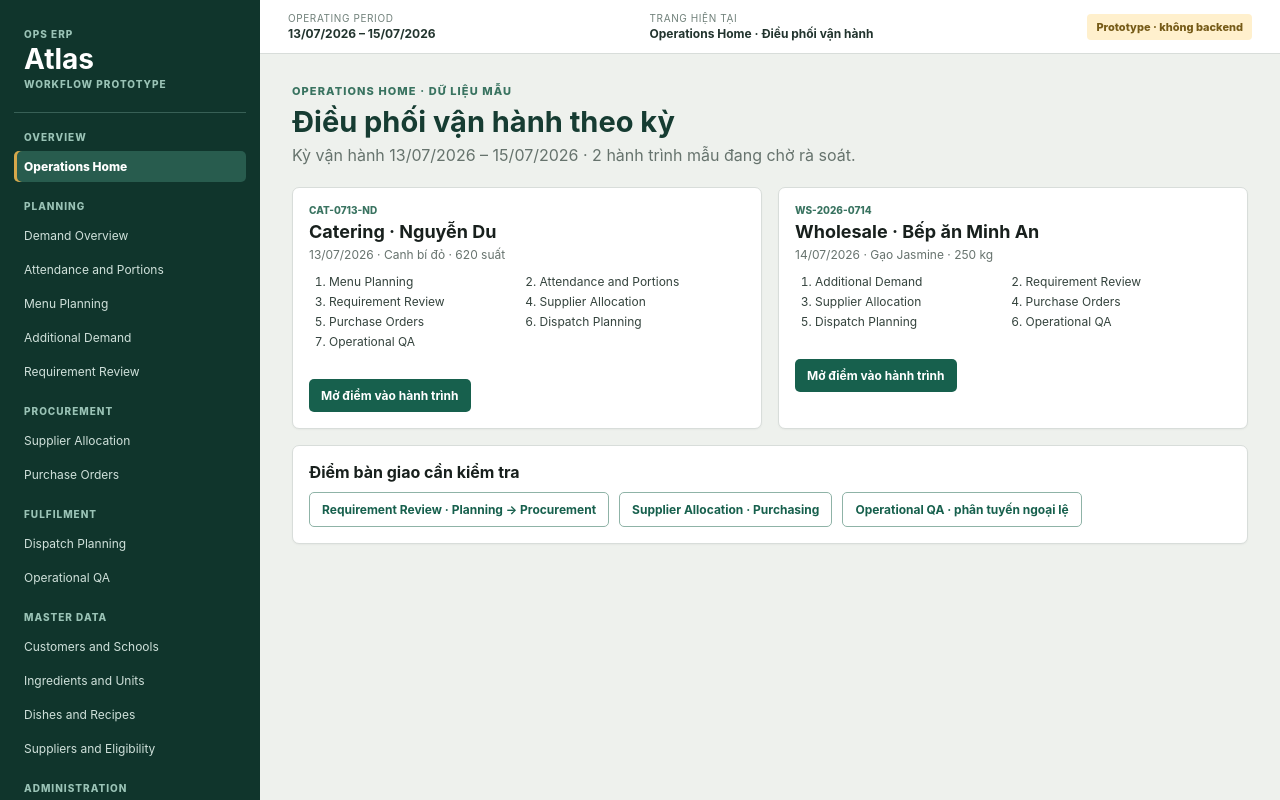
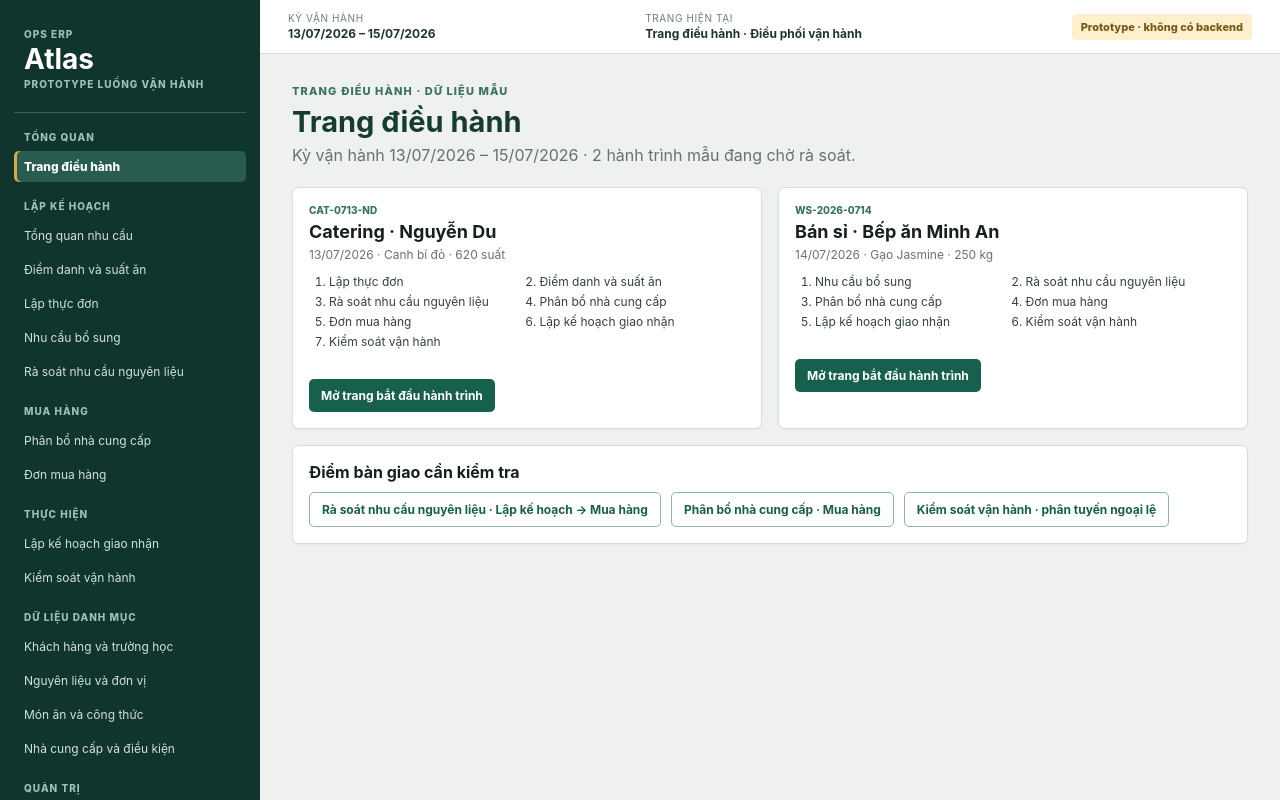
Before and after one commit to longpsu-bot/thuonghao-ops-erp, a React (Vite) app: page / in a window 1280 px wide. Built offline with nearby package versions, Linux system fonts and the light colour scheme.

Commit message:
fix: complete TASK-002A acceptance cleanup

```diff
--- a/src/modules/atlas/AtlasApp.tsx
+++ b/src/modules/atlas/AtlasApp.tsx
@@ -2,25 +2,19 @@ import { useState } from "react";
 import { PlannerWorkspacePage } from "../planner/PlannerWorkspacePage";
 import {
   atlasPages,
+  atlasGroups,
   journeys,
   type AtlasPage,
   type AtlasPageId,
 } from "./atlasConfig";
 
-const groups = [
-  "Overview",
-  "Planning",
-  "Procurement",
-  "Fulfilment",
-  "Master Data",
-  "Administration",
-];
+const journeyGroups = new Set(["Lập kế hoạch", "Mua hàng", "Thực hiện"]);
 
 function ResponsibilityPage({ page }: { page: AtlasPage }) {
   return (
     <section className="atlas-page">
       <div className="page-kicker">
-        PROTOTYPE PLACEHOLDER · KHÔNG GHI DỮ LIỆU
+        CHỨC NĂNG DỰ KIẾN · PROTOTYPE · KHÔNG GHI DỮ LIỆU
       </div>
       <h1>{page.label}</h1>
       <p className="page-intro">
@@ -49,17 +43,21 @@ function ResponsibilityPage({ page }: { page: AtlasPage }) {
           <strong>{page.handoff}</strong>
         </article>
       </div>
-      <button className="page-action">
-        {page.primaryAction} · dữ liệu mẫu
+      <button className="page-action" disabled>
+        {page.primaryAction} · thao tác dự kiến (prototype)
       </button>
-      <div className="journey-strip">
+      {journeyGroups.has(page.group) ? (
+        <div className="journey-strip" aria-label="Ngữ cảnh hành trình mẫu">
           {journeys.map((journey) => (
             <div key={journey.id}>
-            <strong>{journey.name}</strong>
+              <strong>
+                {journey.id} · {journey.name}
+              </strong>
               <span>{journey.context}</span>
             </div>
           ))}
         </div>
+      ) : null}
     </section>
   );
 }
@@ -71,8 +69,8 @@ function OperationsHome({
 }) {
   return (
     <section className="atlas-page home-page">
-      <div className="page-kicker">OPERATIONS HOME · DỮ LIỆU MẪU</div>
-      <h1>Điều phối vận hành theo kỳ</h1>
+      <div className="page-kicker">TRANG ĐIỀU HÀNH · DỮ LIỆU MẪU</div>
+      <h1>Trang điều hành</h1>
       <p className="page-intro">
         Kỳ vận hành 13/07/2026 – 15/07/2026 · 2 hành trình mẫu đang chờ rà soát.
       </p>
@@ -92,7 +90,7 @@ function OperationsHome({
                 onNavigate(index === 0 ? "menu-planning" : "additional-demand")
               }
             >
-              Mở điểm vào hành trình
+              Mở trang bắt đầu hành trình
             </button>
           </article>
         ))}
@@ -100,13 +98,13 @@ function OperationsHome({
       <div className="handoff-board">
         <h2>Điểm bàn giao cần kiểm tra</h2>
         <button onClick={() => onNavigate("requirement-review")}>
-          Requirement Review · Planning → Procurement
+          Rà soát nhu cầu nguyên liệu · Lập kế hoạch → Mua hàng
         </button>
         <button onClick={() => onNavigate("supplier-allocation")}>
-          Supplier Allocation · Purchasing
+          Phân bổ nhà cung cấp · Mua hàng
         </button>
         <button onClick={() => onNavigate("operational-qa")}>
-          Operational QA · phân tuyến ngoại lệ
+          Kiểm soát vận hành · phân tuyến ngoại lệ
         </button>
       </div>
     </section>
@@ -122,10 +120,10 @@ export function AtlasApp() {
         <div className="atlas-brand">
           <span>OPS ERP</span>
           <strong>Atlas</strong>
-          <small>Workflow prototype</small>
+          <small>Prototype luồng vận hành</small>
         </div>
         <nav aria-label="Atlas navigation">
-          {groups.map((group) => (
+          {atlasGroups.map((group) => (
             <div className="nav-group" key={group}>
               <span>{group}</span>
               {atlasPages
@@ -146,7 +144,7 @@ export function AtlasApp() {
       <div className="atlas-content">
         <header className="atlas-topbar">
           <div>
-            <span>Operating period</span>
+            <span>Kỳ vận hành</span>
             <strong>13/07/2026 – 15/07/2026</strong>
           </div>
           <div>
@@ -155,16 +153,16 @@ export function AtlasApp() {
               {activePage.label} · {activePage.role}
             </strong>
           </div>
-          <mark>Prototype · không backend</mark>
+          <mark>Prototype · không có backend</mark>
         </header>
         {active === "operations-home" ? (
           <OperationsHome onNavigate={setActive} />
         ) : active === "requirement-review" ? (
           <div className="requirement-recovery">
             <div className="recovery-context">
-              <span>Planning · Requirement Review</span>
+              <span>Lập kế hoạch · Rà soát nhu cầu nguyên liệu</span>
               <strong>
-                CAT-0713-ND + WS-2026-0714 · Bàn giao: Supplier Allocation
+                CAT-0713-ND + WS-2026-0714 · Bàn giao: Phân bổ nhà cung cấp
               </strong>
             </div>
             <PlannerWorkspacePage />
--- a/src/modules/atlas/atlasConfig.ts
+++ b/src/modules/atlas/atlasConfig.ts
@@ -17,10 +17,21 @@ export type AtlasPageId =
   | "audit-diagnostics"
   | "integration-status";
 
+export const atlasGroups = [
+  "Tổng quan",
+  "Lập kế hoạch",
+  "Mua hàng",
+  "Thực hiện",
+  "Dữ liệu danh mục",
+  "Quản trị",
+] as const;
+
+export type AtlasGroup = (typeof atlasGroups)[number];
+
 export type AtlasPage = {
   id: AtlasPageId;
   label: string;
-  group: string;
+  group: AtlasGroup;
   role: string;
   input: string;
   responsibility: string;
@@ -32,109 +43,109 @@ export type AtlasPage = {
 export const atlasPages: AtlasPage[] = [
   {
     id: "operations-home",
-    label: "Operations Home",
-    group: "Overview",
+    label: "Trang điều hành",
+    group: "Tổng quan",
     role: "Điều phối vận hành",
     input: "Tín hiệu theo kỳ vận hành",
     responsibility: "Ưu tiên công việc và ngoại lệ xuyên luồng",
     output: "Điểm vào đúng trang",
-    handoff: "Planning hoặc Procurement",
+    handoff: "Lập kế hoạch hoặc Mua hàng",
     primaryAction: "Xem hai hành trình mẫu",
   },
   {
     id: "demand-overview",
-    label: "Demand Overview",
-    group: "Planning",
-    role: "Planning",
-    input: "Menu, điểm danh, đơn sỉ và bổ sung",
+    label: "Tổng quan nhu cầu",
+    group: "Lập kế hoạch",
+    role: "Nhân viên lập kế hoạch",
+    input: "Thực đơn, điểm danh, đơn sỉ và bổ sung",
     responsibility: "Kiểm tra tính đầy đủ nguồn nhu cầu",
     output: "Bộ nguồn sẵn sàng rà soát",
-    handoff: "Attendance, Menu hoặc Additional Demand",
+    handoff: "Điểm danh, Thực đơn hoặc Nhu cầu bổ sung",
     primaryAction: "Rà soát nguồn thiếu",
   },
   {
     id: "attendance-portions",
-    label: "Attendance and Portions",
-    group: "Planning",
-    role: "Planning",
+    label: "Điểm danh và suất ăn",
+    group: "Lập kế hoạch",
+    role: "Nhân viên lập kế hoạch",
     input: "Trường, ngày phục vụ, mặc định",
     responsibility: "Xác nhận cơ sở suất ăn",
     output: "Cơ sở số lượng",
-    handoff: "Menu Planning",
+    handoff: "Lập thực đơn",
     primaryAction: "Xác nhận suất",
   },
   {
     id: "menu-planning",
-    label: "Menu Planning",
-    group: "Planning",
-    role: "Planning",
+    label: "Lập thực đơn",
+    group: "Lập kế hoạch",
+    role: "Nhân viên lập kế hoạch",
     input: "Trường, ngày, món ăn",
     responsibility: "Rà soát thực đơn catering",
     output: "Nhu cầu catering",
-    handoff: "Requirement Review",
+    handoff: "Rà soát nhu cầu nguyên liệu",
     primaryAction: "Kiểm tra thực đơn",
   },
   {
     id: "additional-demand",
-    label: "Additional Demand",
-    group: "Planning",
-    role: "Planning",
+    label: "Nhu cầu bổ sung",
+    group: "Lập kế hoạch",
+    role: "Nhân viên lập kế hoạch",
     input: "Khách hàng, nguyên liệu, ngày",
     responsibility: "Ghi nhận nhu cầu trực tiếp mẫu",
     output: "Nhu cầu nguyên liệu trực tiếp",
-    handoff: "Requirement Review",
+    handoff: "Rà soát nhu cầu nguyên liệu",
     primaryAction: "Rà soát đơn sỉ/bổ sung",
   },
   {
     id: "requirement-review",
-    label: "Requirement Review",
-    group: "Planning",
-    role: "Planning",
-    input: "Yêu cầu, trace, cảnh báo và điều chỉnh mẫu",
-    responsibility: "Rà soát requirement trước khi chuyển mua hàng",
-    output: "Yêu cầu sẵn sàng xác thực mua hàng",
-    handoff: "Supplier Allocation",
+    label: "Rà soát nhu cầu nguyên liệu",
+    group: "Lập kế hoạch",
+    role: "Nhân viên lập kế hoạch",
+    input: "Yêu cầu, truy vết, cảnh báo và điều chỉnh mẫu",
+    responsibility: "Rà soát nhu cầu trước khi chuyển mua hàng",
+    output: "Nhu cầu sẵn sàng xác thực mua hàng",
+    handoff: "Phân bổ nhà cung cấp",
     primaryAction: "Kiểm tra ngoại lệ",
   },
   {
     id: "supplier-allocation",
-    label: "Supplier Allocation",
-    group: "Procurement",
-    role: "Purchasing",
-    input: "Yêu cầu orderable đã xác thực và eligibility",
-    responsibility: "Phân bổ nhà cung cấp (prototype tách biệt)",
+    label: "Phân bổ nhà cung cấp",
+    group: "Mua hàng",
+    role: "Nhân viên mua hàng",
+    input: "Nhu cầu đặt hàng đã xác thực và điều kiện cung ứng",
+    responsibility: "Phân bổ nhà cung cấp (bản mẫu tách biệt)",
     output: "Kế hoạch mua hàng cân bằng",
-    handoff: "Purchase Orders",
+    handoff: "Đơn mua hàng",
     primaryAction: "Xem hàng chưa phân bổ",
   },
   {
     id: "purchase-orders",
-    label: "Purchase Orders",
-    group: "Procurement",
-    role: "Purchasing",
+    label: "Đơn mua hàng",
+    group: "Mua hàng",
+    role: "Nhân viên mua hàng",
     input: "Phân bổ cân bằng và lịch sử",
-    responsibility: "Rà soát phát hành PO",
+    responsibility: "Rà soát phát hành đơn mua hàng",
     output: "Cam kết nhà cung cấp đã phát hành",
-    handoff: "Dispatch Planning",
-    primaryAction: "Xem bản nháp PO",
+    handoff: "Lập kế hoạch giao nhận",
+    primaryAction: "Xem bản nháp đơn mua hàng",
   },
   {
     id: "dispatch-planning",
-    label: "Dispatch Planning",
-    group: "Fulfilment",
-    role: "Warehouse / Dispatch",
-    input: "PO context và dữ liệu giao nhận",
-    responsibility: "Chuẩn bị chứng từ dispatch",
-    output: "Dispatch sẵn sàng phát hành",
-    handoff: "Operational QA",
-    primaryAction: "Xem kế hoạch giao",
+    label: "Lập kế hoạch giao nhận",
+    group: "Thực hiện",
+    role: "Kho và giao nhận",
+    input: "Ngữ cảnh đơn mua hàng và dữ liệu giao nhận",
+    responsibility: "Chuẩn bị chứng từ giao nhận",
+    output: "Giao nhận sẵn sàng phát hành",
+    handoff: "Kiểm soát vận hành",
+    primaryAction: "Xem kế hoạch giao nhận",
   },
   {
     id: "operational-qa",
-    label: "Operational QA",
-    group: "Fulfilment",
-    role: "Operations / Management",
-    input: "Snapshot demand, requirement, PO, dispatch",
+    label: "Kiểm soát vận hành",
+    group: "Thực hiện",
+    role: "Điều hành và quản lý",
+    input: "Tổng hợp nhu cầu, yêu cầu, đơn mua hàng, giao nhận",
     responsibility: "Điều phối ngoại lệ và đối soát",
     output: "Ngoại lệ được phân tuyến",
     handoff: "Trang chịu trách nhiệm",
@@ -142,79 +153,79 @@ export const atlasPages: AtlasPage[] = [
   },
   {
     id: "customers-schools",
-    label: "Customers and Schools",
-    group: "Master Data",
-    role: "Master Data",
+    label: "Khách hàng và trường học",
+    group: "Dữ liệu danh mục",
+    role: "Quản trị dữ liệu danh mục",
     input: "Khách hàng và trường",
     responsibility: "Duy trì danh mục đối tác",
     output: "Tham chiếu hợp lệ",
-    handoff: "Planning",
+    handoff: "Lập kế hoạch",
     primaryAction: "Rà soát danh mục",
   },
   {
     id: "ingredients-units",
-    label: "Ingredients and Units",
-    group: "Master Data",
-    role: "Master Data",
+    label: "Nguyên liệu và đơn vị",
+    group: "Dữ liệu danh mục",
+    role: "Quản trị dữ liệu danh mục",
     input: "Nguyên liệu và đơn vị",
     responsibility: "Duy trì tham chiếu nguyên liệu",
     output: "Nguyên liệu hợp lệ",
-    handoff: "Planning / Procurement",
+    handoff: "Lập kế hoạch / Mua hàng",
     primaryAction: "Rà soát đơn vị",
   },
   {
     id: "dishes-recipes",
-    label: "Dishes and Recipes",
-    group: "Master Data",
-    role: "Master Data",
+    label: "Món ăn và công thức",
+    group: "Dữ liệu danh mục",
+    role: "Quản trị dữ liệu danh mục",
     input: "Món, công thức và phiên bản",
     responsibility: "Duy trì định nghĩa công thức",
     output: "Cơ sở công thức",
-    handoff: "Requirement Review",
+    handoff: "Rà soát nhu cầu nguyên liệu",
     primaryAction: "Rà soát công thức",
   },
   {
     id: "suppliers-eligibility",
-    label: "Suppliers and Eligibility",
-    group: "Master Data",
-    role: "Master Data",
-    input: "Nhà cung cấp và eligibility",
+    label: "Nhà cung cấp và điều kiện",
+    group: "Dữ liệu danh mục",
+    role: "Quản trị dữ liệu danh mục",
+    input: "Nhà cung cấp và điều kiện cung ứng",
     responsibility: "Duy trì quan hệ cung ứng",
-    output: "Eligibility tham chiếu",
-    handoff: "Supplier Allocation",
-    primaryAction: "Rà soát eligibility",
+    output: "Điều kiện cung ứng tham chiếu",
+    handoff: "Phân bổ nhà cung cấp",
+    primaryAction: "Rà soát điều kiện cung ứng",
   },
   {
     id: "users-access",
-    label: "Users and Access",
-    group: "Administration",
-    role: "Administration",
+    label: "Người dùng và quyền truy cập",
+    group: "Quản trị",
+    role: "Quản trị hệ thống",
     input: "Người dùng và vai trò",
-    responsibility: "Quản lý truy cập (placeholder)",
+    responsibility: "Quản lý truy cập (chức năng dự kiến)",
     output: "Ma trận quyền được duyệt",
-    handoff: "Backend Auth/RLS sau này",
+    handoff: "Xác thực/phân quyền backend sau này",
     primaryAction: "Xem phạm vi prototype",
   },
   {
     id: "audit-diagnostics",
-    label: "Audit and Diagnostics",
-    group: "Administration",
-    role: "Administration",
+    label: "Kiểm toán và chẩn đoán",
+    group: "Quản trị",
+    role: "Quản trị hệ thống",
     input: "Sự kiện và ngoại lệ",
     responsibility: "Hỗ trợ chẩn đoán",
     output: "Điểm cần điều tra",
     handoff: "Trang chịu trách nhiệm",
-    primaryAction: "Xem giả định audit",
+    primaryAction: "Xem giả định kiểm toán",
   },
   {
     id: "integration-status",
-    label: "Integration Status",
-    group: "Administration",
-    role: "Administration",
+    label: "Trạng thái tích hợp",
+    group: "Quản trị",
+    role: "Quản trị hệ thống",
     input: "Trạng thái kết nối",
     responsibility: "Hiển thị biên giới prototype",
-    output: "Nhận thức không-backend",
-    handoff: "Architecture review",
+    output: "Nhận thức không có backend",
+    handoff: "Rà soát kiến trúc",
     primaryAction: "Xem trạng thái",
   },
 ];
@@ -225,26 +236,26 @@ export const journeys = [
     name: "Catering · Nguyễn Du",
     context: "13/07/2026 · Canh bí đỏ · 620 suất",
     flow: [
-      "Menu Planning",
-      "Attendance and Portions",
-      "Requirement Review",
-      "Supplier Allocation",
-      "Purchase Orders",
-      "Dispatch Planning",
-      "Operational QA",
+      "Lập thực đơn",
+      "Điểm danh và suất ăn",
+      "Rà soát nhu cầu nguyên liệu",
+      "Phân bổ nhà cung cấp",
+      "Đơn mua hàng",
+      "Lập kế hoạch giao nhận",
+      "Kiểm soát vận hành",
     ],
   },
   {
     id: "WS-2026-0714",
-    name: "Wholesale · Bếp ăn Minh An",
+    name: "Bán sỉ · Bếp ăn Minh An",
     context: "14/07/2026 · Gạo Jasmine · 250 kg",
     flow: [
-      "Additional Demand",
-      "Requirement Review",
-      "Supplier Allocation",
-      "Purchase Orders",
-      "Dispatch Planning",
-      "Operational QA",
+      "Nhu cầu bổ sung",
+      "Rà soát nhu cầu nguyên liệu",
+      "Phân bổ nhà cung cấp",
+      "Đơn mua hàng",
+      "Lập kế hoạch giao nhận",
+      "Kiểm soát vận hành",
     ],
   },
 ];
--- a/src/styles.css
+++ b/src/styles.css
@@ -162,6 +162,11 @@ body {
   padding: 9px 12px;
   font-size: 12px;
   font-weight: 700;
+}
+
+.page-action:disabled {
+  cursor: not-allowed;
+  opacity: 0.62;
 }
 .journey-strip {
   display: flex;
```
Also changed, not shown: 1 other file (tests, documents, lock files or other folders). Lines whose indentation alone changed are shown as unchanged.
